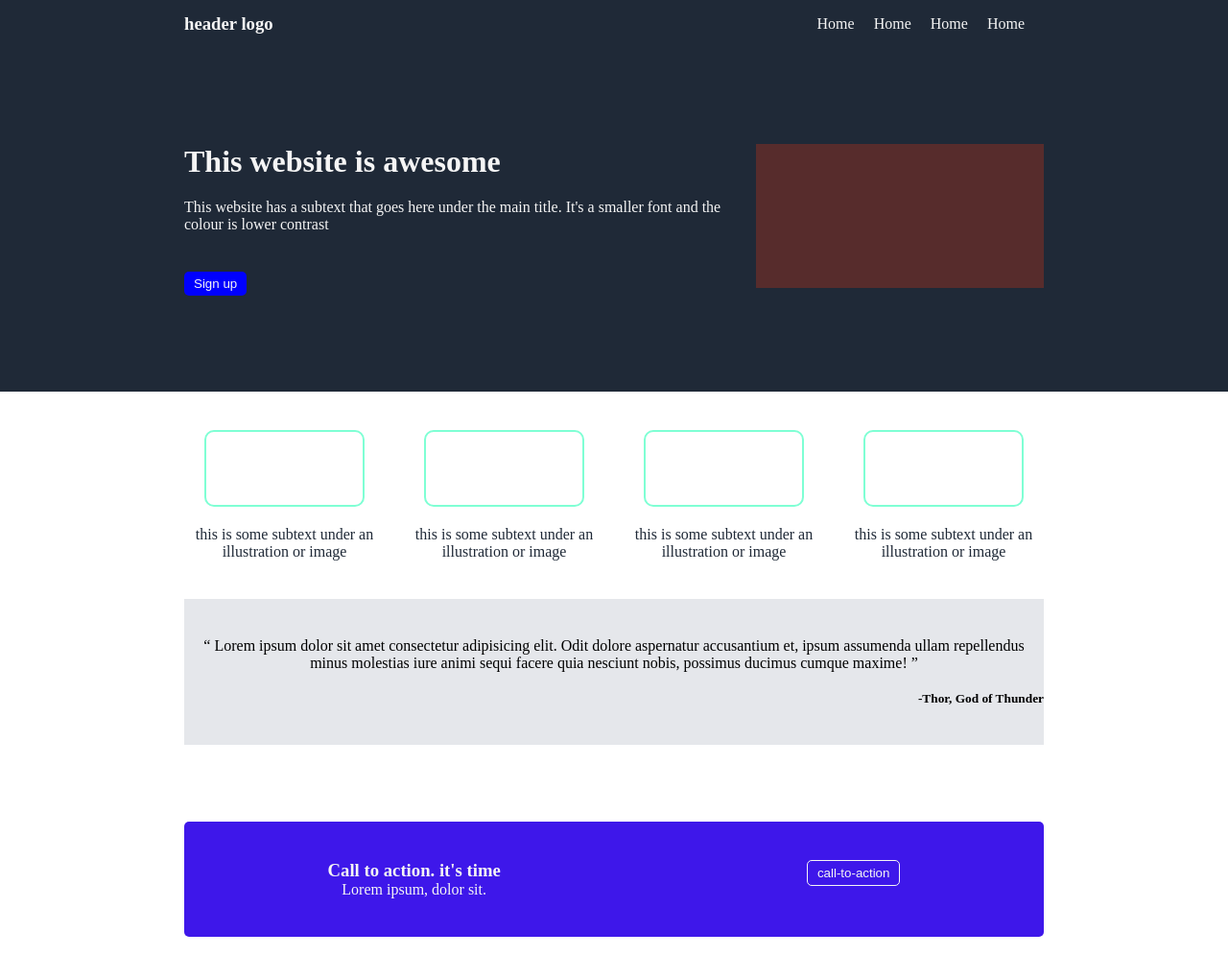
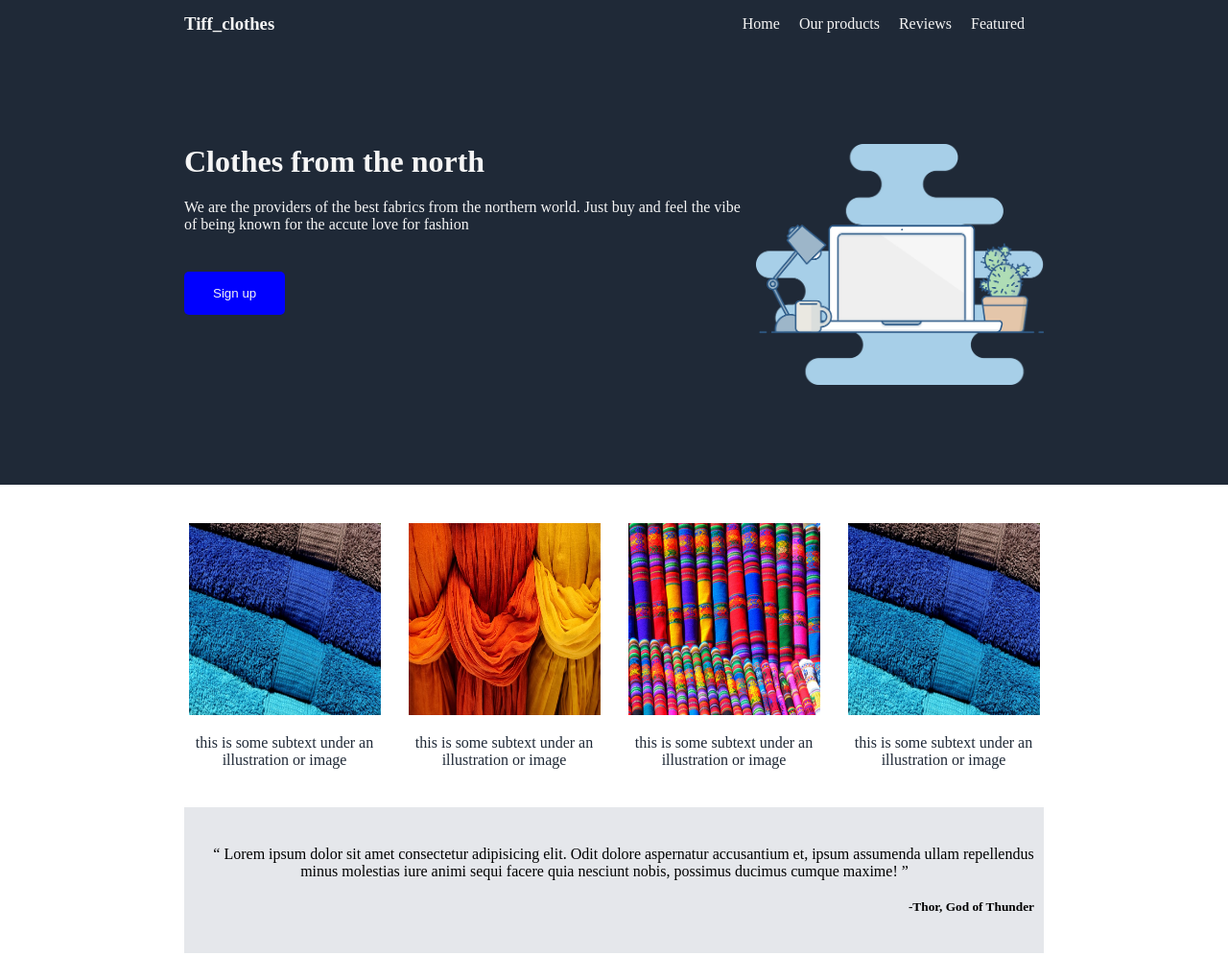
Before and after one commit to Aamin887/landingpage, a plain HTML site: page index.html in a window 1280 px wide. Shown: the top 996 px of the page at 96% size. Drawn offline with Linux system fonts and the light colour scheme.

Commit message:
add finish touches to images and layout

```diff
--- a/index.html
+++ b/index.html
@@ -13,27 +13,27 @@
             <nav>
                 <div class="logo">
                     <h3>
-                            header logo
+                        Tiff_clothes
                     </h3>
                 </div>
 
                 <ul>
                     <li><a href="#">Home</a></li>
-                    <li><a href="#">Home</a></li>
-                    <li><a href="#">Home</a></li>
-                    <li><a href="#">Home</a></li>
+                    <li><a href="#">Our products</a></li>
+                    <li><a href="#">Reviews</a></li>
+                    <li><a href="#">Featured</a></li>
                 </ul>
             </nav>
 
             <div class="hero">
                 <div class="left">
-                    <h1>This website is awesome</h1>
-                    <p>This website has a subtext that goes here under the main title. It's a smaller font and the colour is lower contrast</p>
+                    <h1>Clothes from the north</h1>
+                    <p>We are the providers of the best fabrics from the northern world. Just buy and feel the vibe of being known for the accute love for fashion</p>
                     <button class="btn signup">Sign up</button>
                 </div>
                 <div class="right">
                     <div class="header-img img">
-
+                        <img src="/laptop-2298286_640.png" alt="">
                     </div>
                 </div>
             </div>
@@ -47,22 +47,30 @@
             <section class="info-section">
 
                 <article class="info">
-                    <div class="info-img"></div>
+                    <div class="info-img">
+                        <img src="./towels-2822910_640.jpg" alt="">
+                    </div>
                     <p>this is some subtext under an illustration or image</p>
                 </article>
 
                 <article class="info">
-                    <div class="info-img"></div>
+                    <div class="info-img">
+                        <img src="./cloth-3672088_640.jpg" alt="">
+                    </div>
                     <p>this is some subtext under an illustration or image</p>
                 </article>
 
                 <article class="info">
-                    <div class="info-img"></div>
+                    <div class="info-img">
+                        <img src="./fabric-43354_640.jpg" alt=""/>
+                    </div>
                     <p>this is some subtext under an illustration or image</p>
                 </article>
 
                 <article class="info">
-                    <div class="info-img"></div>
+                    <div class="info-img">
+                        <img src="./towels-2822910_640.jpg" alt="">
+                    </div>
                     <p>this is some subtext under an illustration or image</p>
                 </article>
 
--- a/style.css
+++ b/style.css
@@ -15,6 +15,11 @@ a {
     color: whitesmoke;
 }
 
+img {
+    width: 100%;
+    height: auto;
+}
+
 .container {
     width: 70%;
     margin: 0 auto;
@@ -22,7 +27,7 @@ a {
 }
 
 .btn {
-    padding: 5px 10px;
+    padding: 15px 30px;
     border-radius: 5px;
     border:none;
     background-color: blue;
@@ -30,9 +35,8 @@ a {
 }
 
 .header-img.img {
-    background-color: rgb(87, 44, 44);
     width: 300px;
-    height: 150px;
+    height: auto;
 }
 
 header, footer{
@@ -96,11 +100,15 @@ article.info{
 }
 
 section .info-img{
-    border:2px solid aquamarine;
     border-radius: 10px;
-    height: 80px;
-    width: 80%;
+    height: 200px;
+    width: 200px;
     margin-bottom: 20px;
+}
+
+section .info-img img {
+    width: 100%;
+    aspect-ratio: 1/1;
 }
 
 section.msg-section {
@@ -111,11 +119,13 @@ section.msg-section {
 
 section.msg-section .content q {
     font: 36px italic #666d77;
+    padding: 0 20px;
 }
 
 section.msg-section .author {
 text-align: right;
 font-weight: bold;
+margin-right: 10px;
 }
 
 section.cta-section {
@@ -129,3 +139,10 @@ section.cta-section .btn {
     background-color: transparent;
     border: 1px solid whitesmoke;
 }
+
+footer.footer{
+    display: flex;
+    align-items: center;
+    justify-content: center;
+    color: whitesmoke;
+}
```
Also changed, not shown: cloth-3672088_640.jpg (added), fabric-43354_640.jpg (added), laptop-2298286_640.png (added), towels-2822910_640.jpg (added).
